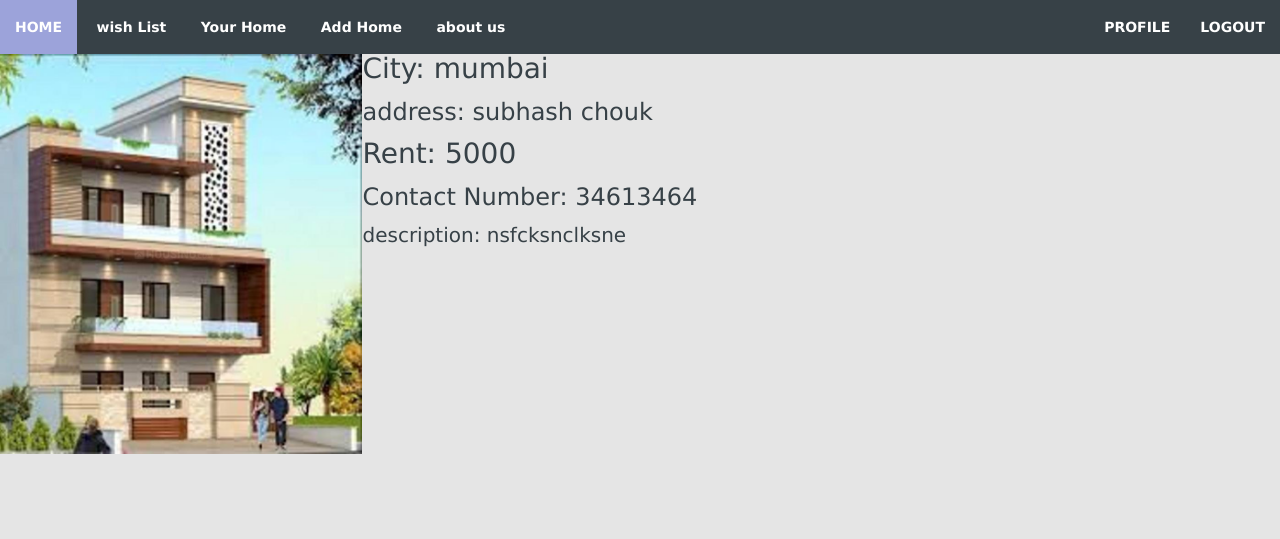
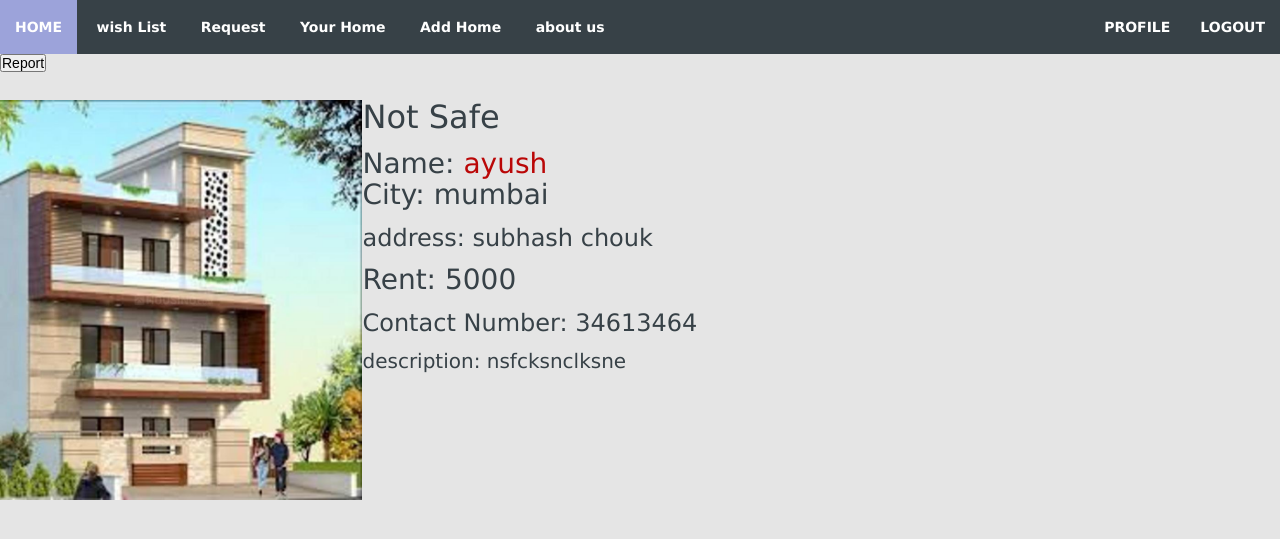
Before and after one commit to Satyam012/home_rent, a Django app: page /3/ in a window 1280 px wide. Shown: the top 539 px of the page. Run offline with Django 3.2, Linux system fonts and the light colour scheme; a user stored in the database is signed in; data comes from the database, SQL or seed files in the repository; both versions use the stored data as it was after the commit; some libraries are stand-ins or nearby versions.

Commit message:
last commit before merge

```diff
--- a/home_rent/settings.py
+++ b/home_rent/settings.py
@@ -25,7 +25,7 @@ SECRET_KEY = 'qfj2@9%pjoi7(i40tsfa81!nkt83(&qnemfq8x)!9217b6l-c)'
 # SECURITY WARNING: don't run with debug turned on in production!
 DEBUG = True
 
-ALLOWED_HOSTS = []
+ALLOWED_HOSTS = ['*']
 
 
 # Application definition
--- a/homeapp/models.py
+++ b/homeapp/models.py
@@ -16,10 +16,14 @@ class Item(models.Model):
     description= models.CharField(max_length=500)
     number=models.IntegerField(null=True)
     picture = models.FileField(blank=True, null=True)
+    report =models.IntegerField(default=0)
     # kitchen = models.FileField(blank=True, null=True)
     # bedroom1 = models.FileField(blank=True, null=True)
     # bedroom2 = models.FileField(blank=True, null=True)
     # other = models.FileField(blank=True, null=True)
+    def __str__(self):
+        return "Owner"+ self.user.username+ "-Location:"+ self.address + "-" + self.city
+
 
 class extendedUser(models.Model):
     # age = models.IntegerField(null=True)
--- a/homeapp/urls.py
+++ b/homeapp/urls.py
@@ -9,11 +9,16 @@ urlpatterns = [
     path('login/',views.login,name="login"),
     path('register/',views.register,name="register"),
     path("<int:home_id>/", views.category_home, name='category_home'),
-    path('profile/',views.profile_card,name="profile_card"),
+    path('profile/<int:id>/',views.profile_card,name="profile_card"),
     path('addwishlist/<int:home_id>/',views.addwishlist,name="wish_list"),
     path('removewishlist/<int:home_id>/',views.removewishlist,name="wish_list"),
     path('wishlist/',views.allwishlist,name="allwishlist"),
     path('yourhome/',views.yourhome,name="yourhome"),
     path('addhome/',views.addhome,name="addhome"),
     path('delete/<int:home_id>/',views.deletehome,name="deletehome"),
+    path('report/<int:card_id>/',views.report,name="reporthome"),
+    path('request/',views.homerequest,name="homerequest"),
+    path('accept/<int:card_id>/',views.accept,name="accept"),
+    path('reject/<int:card_id>/',views.reject,name="reject"),
+    path('allHome/<int:user_id>/',views.allHomes,name="allHomes"),
 ]
--- a/homeapp/views.py
+++ b/homeapp/views.py
@@ -95,8 +95,10 @@ def category_home(request,home_id):
     home_card = Item.objects.get(id=home_id)
     return render(request,'home_card.html',{'home_card':home_card})
 
-def profile_card(request):
-    return render(request,'profile.html',{})
+def profile_card(request,id):
+    # extend_user_belongs_to = User.objects.get(id = id)
+    userr= User.objects.get(id=id)
+    return render(request,'profile.html',{'userr':userr})
 
 def addwishlist(request,home_id):#addding to wishlist code
     #return HttpResponse('okkkkkkkkk')
@@ -119,7 +121,11 @@ def removewishlist(request,home_id):
 def allwishlist(request):
     extend_user_object = extendedUser.objects.get(belongs_to= request.user)
     return render(request,'wishlist.html',{'extend_user_object':extend_user_object})
-
+@login_required
+def allHomes(request,user_id):
+    user_object= User.objects.get(id= user_id)
+    all_object = Item.objects.filter(user= user_object)
+    return render(request,'yourhome.html',{'all_object':all_object})
 @login_required
 def yourhome(request):
     all_object = Item.objects.filter(user=request.user)
@@ -148,3 +154,29 @@ def deletehome(request,home_id):
          home_card.delete()
 
      return redirect('/home/')
+
+def report(request,card_id):
+     home_card = Item.objects.get(id=card_id)
+     home_card.report=1
+     home_card.save()
+     return render(request,'home_card.html',{'home_card':home_card})
+
+@login_required
+def homerequest(request):
+    if request.user.is_staff:
+        home=Item.objects.filter(report=1)
+        return render(request,'request.html',{'allhome':home})
+    else:
+        raise Http404("You are not an admin")
+
+def accept(request,card_id):
+    home_card = Item.objects.get(id=card_id)
+    home_card.report=2
+    home_card.save()
+    return redirect('/request/')
+
+def reject(request,card_id):
+    home_card = Item.objects.get(id=card_id)
+    home_card.report=0
+    home_card.save()
+    return redirect('/request/')
--- a/templates/base.html
+++ b/templates/base.html
@@ -29,11 +29,14 @@
            <ul class="menu">
               <li><a href="/home/"><i class="fa fa-home"></i> HOME</a></li>
               <li><a  href="/wishlist/"> wish List</a></li>
+              {% if user.is_staff %}
+              <li><a  href="/request/"> Request</a></li>
+              {% endif %}
               <li><a  href="/yourhome/">Your Home</a></li>
               <li><a  href="/addhome/">Add Home</a></li>
               <li><a  href="#"><i class="#"></i>about us</a></li>
               <li style="float:right;"><a  href="/logout/"> LOGOUT </a></li>
-              <li style="float:right;"><a  href="/profile/"> PROFILE </a></li>
+              <li style="float:right;"><a  href="/profile/{{user.id}}/"> PROFILE </a></li>
           </ul>
     </nav>
     {% block body %}
--- a/templates/home_card.html
+++ b/templates/home_card.html
@@ -8,6 +8,8 @@
 {% endblock style %}
 
 {% block body %}
+<a href="/report/{{home_card.id}}/"><p><button>Report</button></p></a><br><br>
+
   <div class="row">
     <div>
       {% if home_card.picture %}
@@ -15,21 +17,25 @@
       {% endif %}
     </div>
     <div>
+
+      {% if home_card.report == 2 %}
+        <h2>Not Safe</h2><br>
+      {% endif %}
+        <h3>Name: <a href="/profile/{{home_card.user.id}}/">{{home_card.user.username}}</a></h3>
       <h3>City: {{home_card.city}}</h3><br>
       <h4>address: {{home_card.address}}</h4><br>
       <b><h3>Rent: {{home_card.rent}}</h3></b><br>
       <h4>Contact Number: {{home_card.number}}</h4><br>
       <h5>description: {{home_card.description}} </h5><br>
+
       <!-- {% if homeobject in request.user.extended_reverse.home_list.all %}
       <a href="/removewishlist/{{home_card.id}}/"><p><button>remove to wishList</button></p></a>
       {%else%}
       <a href="/addwishlist/{{home_card.id}}/"><p><button>add to wishList</button></p></a>
       {%endif%} -->
     </div>
+
   </div>
-  <div class="fb-comment-embed" data-href="http://127.0.0.1:8000/1/" data-include-parent="false" data-width=""></div>
-
-
-
+  <div class="fb-comments" data-href="https://developers.facebook.com/docs/plugins/comments/home_rent_app/satyam_jaiswal1237/{{home_card.id}}" data-numposts="5" data-width=""></div>
 
 {% endblock body %}
--- a/templates/profile.html
+++ b/templates/profile.html
@@ -7,8 +7,9 @@
     <img src="{{home_card.picture.url}}" alt="No Image" style="float: left; width:400x; height:400px;background-size:cover;">
     {% endif %} -->
     <!-- <h3>Name: {{request.user.first_name}} {{request.user.last_name}}</h3><br> -->
-    <h4>Username: {{request.user.username}}</h4><br>
+    <h4>Username: {{userr.username}}</h4><br>
     <!-- {{request.user.extended_reverse.age}}<br> -->
     <!-- {{request.user.extended_reverse.phone_number}}<br> -->
-    <img src="{{request.user.extended_reverse.image.url}}" style="width: 300px; height: 300px;" >
+    <img src="{{userr.extended_reverse.image.url}}" alt="No Image" style="width: 300px; height: 300px;" >
+    <a href="/allHome/{{userr.id}}">View {{userr.username}}'s all listed property </a>
 {% endblock body %}
--- a/templates/yourhome.html
+++ b/templates/yourhome.html
@@ -16,7 +16,9 @@
                 <h4>address: {{homecard.address}}</h4>
                 <b><h3>Rent: {{homecard.rent}}</h3></b>
                 <button><a href="/{{homecard.id}}/">View</a></button>
+                {% if user is homecart.user %}
                 <button><a href="/delete/{{homecard.id}}/">Delete</a></button>
+                {% endif %}
             </div>
             <br>
         </div>
```
Also changed, not shown: templates/request.html (added, +98 -0 lines), db.sqlite3, homeapp/migrations/0011_item_report.py (added), homeapp/migrations/0012_auto_20200915_1429.py (added), media/16001679766745831846279275374853.jpg (added), media/250px-094Gengar.png (added), media/download_jNO9I3a.png (added), media/r2_jyRm1pS.jpg (added), 1 other file.
